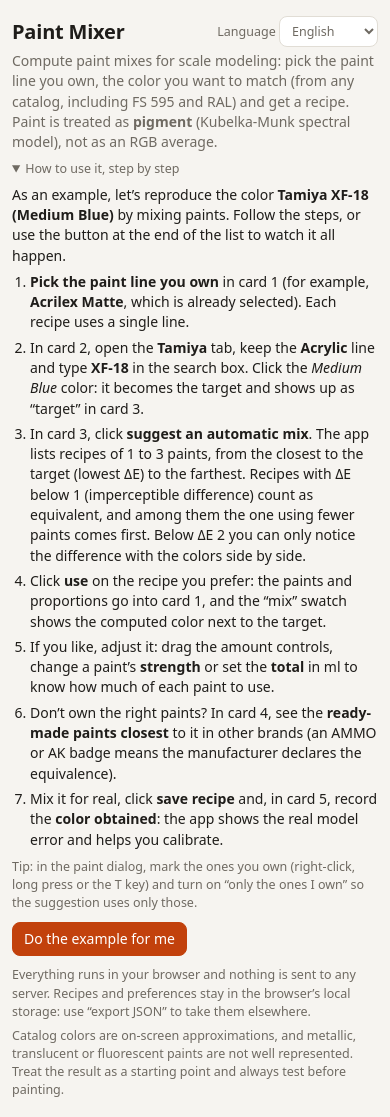
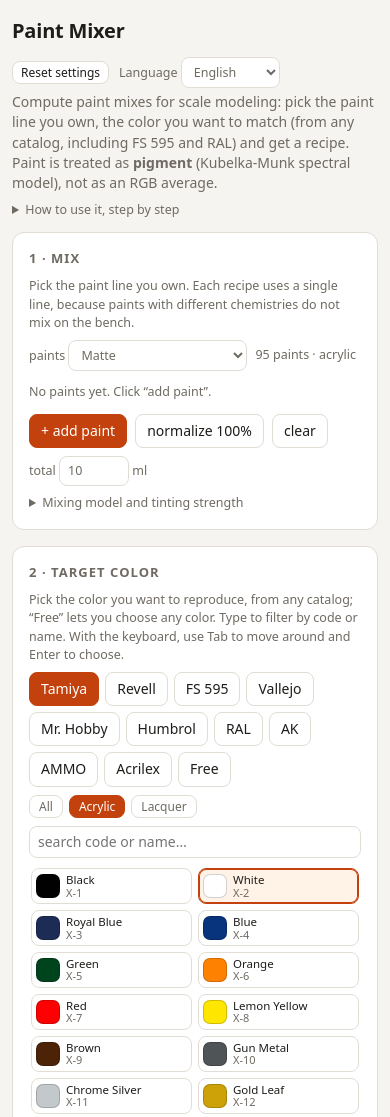
Before and after one commit to davidbuzatto/MisturadorTintas, a website with bundled scripts: page index.html in a window 390 px wide. Shown: the top 1117 px of the page. Built offline with nearby package versions, Linux system fonts and the light colour scheme.

Commit message:
ajustes de qualidade de vida

```diff
--- a/css/styles.css
+++ b/css/styles.css
@@ -77,6 +77,7 @@ details summary{cursor:pointer;color:var(--dim);font-size:12.5px}
 
 /* cabeçalho, "Como funciona", textos de apoio e "Sobre" */
 .hrow{display:flex;justify-content:space-between;align-items:center;gap:12px;flex-wrap:wrap}
+.hctl{display:flex;gap:10px;align-items:center;flex-wrap:wrap}
 .how{margin-top:8px}
 .how ol{margin:6px 0 8px 18px;padding:0}
 .how li{margin:5px 0}
--- a/index.html
+++ b/index.html
@@ -14,7 +14,10 @@
 <header>
   <div class="hrow">
     <h1 data-i18n="app.title">Misturador de Tintas</h1>
-    <label class="muted lang"><span data-i18n="lang.label">Idioma</span> <select id="lang"></select></label>
+    <div class="hctl">
+      <button class="sm" id="btnReset" data-i18n="reset.button" data-i18n-title="reset.title">Restaurar configurações</button>
+      <label class="muted lang"><span data-i18n="lang.label">Idioma</span> <select id="lang"></select></label>
+    </div>
   </div>
   <p class="sub" data-i18n-html="app.subtitle"></p>
   <details class="how" id="how">
--- a/js/data/catalogs.js
+++ b/js/data/catalogs.js
@@ -213,6 +213,20 @@ export function targetOf(tab, paint) {
   return { hex: paint.hex, label: `${origem} ${paint.code} ${displayName(paint)}`, ref: { tab, code: paint.code } };
 }
 
+/** Cor-alvo da primeira execução: Tamiya X-2 White (branco). */
+export const ALVO_PADRAO = { tab: 'tamiya', code: 'X-2' };
+
+/**
+ * Cor-alvo inicial do app (primeira execução ou estado restaurado).
+ * @param {Object<string, CatalogPaint[]>} catalogs catálogos por aba.
+ * @returns {{hex: string, label: string, ref?: {tab: string, code: string}}}
+ */
+export function alvoPadrao(catalogs) {
+  const paint = (catalogs[ALVO_PADRAO.tab] || []).find((p) => p.code === ALVO_PADRAO.code);
+  // se a tinta um dia sair dos dados, cai num branco livre em vez de quebrar a abertura
+  return paint ? targetOf(ALVO_PADRAO.tab, paint) : { hex: '#ffffff', label: t('target.free.label') };
+}
+
 /**
  * Linhas de produtos de um catálogo, na ordem em que aparecem (vazio se o
  * catálogo não se divide em linhas).
--- a/js/i18n/en.js
+++ b/js/i18n/en.js
@@ -13,6 +13,9 @@ export default {
     'The app could not start: {erro}. If you opened the file straight from disk (file://), serve the folder over HTTP (see the README).',
   'a11y.skip': 'Skip to content',
   'lang.label': 'Language',
+  'reset.button': 'Reset settings',
+  'reset.title': 'Deletes the saved recipes, the paints marked as owned and the preferences stored in this browser, and returns to the initial state',
+  'reset.confirm': 'This deletes the saved recipes, the paints marked as owned and the preferences stored in this browser, and the app returns to its initial state. To keep your recipes first, use “export JSON”. Continue?',
   'common.all': 'All',
   'common.noName': 'No name',
   'common.close': 'close',
@@ -33,7 +36,7 @@ export default {
   'help.try.confirm': 'The example replaces the current target color and mix (saved recipes are not affected). Continue?',
   'help.try.done': 'Done: the target color is now Tamiya XF-18. See the suggested recipes in card 3 and click “use” on one of them (step 4).',
   'help.local':
-    'Everything runs in your browser and nothing is sent to any server. Recipes and preferences stay in the browser’s local storage: use “export JSON” to take them elsewhere.',
+    'Everything runs in your browser and nothing is sent to any server. Recipes and preferences stay in the browser’s local storage: use “export JSON” to take them elsewhere or “Reset settings” (at the top of the page) to delete them.',
   'help.limits':
     'Catalog colors are on-screen approximations, and metallic, translucent or fluorescent paints are not well represented. Treat the result as a starting point and always test before painting.',
 
--- a/js/i18n/pt-BR.js
+++ b/js/i18n/pt-BR.js
@@ -14,6 +14,9 @@ export default {
     'Não foi possível iniciar o aplicativo: {erro}. Se você abriu o arquivo direto do disco (file://), sirva a pasta por HTTP (veja o README).',
   'a11y.skip': 'Ir para o conteúdo',
   'lang.label': 'Idioma',
+  'reset.button': 'Restaurar configurações',
+  'reset.title': 'Apaga as receitas salvas, as tintas marcadas como “tenho” e as preferências guardadas neste navegador, e volta ao estado inicial',
+  'reset.confirm': 'Isso apaga as receitas salvas, as tintas marcadas como “tenho” e as preferências guardadas neste navegador, e o app volta ao estado inicial. Para guardar suas receitas antes, use “exportar JSON”. Continuar?',
   'common.all': 'Todas',
   'common.noName': 'Sem nome',
   'common.close': 'fechar',
@@ -34,7 +37,7 @@ export default {
   'help.try.confirm': 'O exemplo substitui a cor-alvo e a mistura atuais (as receitas salvas não são afetadas). Continuar?',
   'help.try.done': 'Pronto: a cor-alvo agora é a Tamiya XF-18. Veja as receitas sugeridas no card 3 e clique em “usar” numa delas (passo 4).',
   'help.local':
-    'Tudo roda no seu navegador e nada é enviado a servidor algum. Receitas e preferências ficam no armazenamento local do navegador: use “exportar JSON” para levá-las para outro lugar.',
+    'Tudo roda no seu navegador e nada é enviado a servidor algum. Receitas e preferências ficam no armazenamento local do navegador: use “exportar JSON” para levá-las para outro lugar ou “Restaurar configurações” (no topo da página) para apagá-las.',
   'help.limits':
     'As cores dos catálogos são aproximações para tela, e tinta metálica, translúcida ou fluorescente não é bem representada. Trate o resultado como ponto de partida e teste sempre antes de pintar.',
 
--- a/js/main.js
+++ b/js/main.js
@@ -7,7 +7,7 @@
  * `ctx.update()` (ou o `render()` do módulo) para redesenhar.
  */
 
-import { loadCatalogs, normalizeTab } from './data/catalogs.js';
+import { alvoPadrao, loadCatalogs, normalizeTab } from './data/catalogs.js';
 import { buildSets } from './data/sets.js';
 import { IDIOMAS, applyStatic, idiomaDoNavegador, setLang, t } from './i18n/index.js';
 import { createStore } from './state/store.js';
@@ -15,6 +15,7 @@ import { createAbout } from './ui/about.js';
 import { $ } from './ui/dom.js';
 import { createEquivalents } from './ui/equivalents.js';
 import { createHelp } from './ui/help.js';
+import { createSettings } from './ui/settings.js';
 import { createIngredients } from './ui/ingredients.js';
 import { createPicker } from './ui/picker.js';
 import { createRecipes } from './ui/recipes.js';
@@ -45,6 +46,8 @@ async function init() {
   applyStatic();
   const catalogs = await loadCatalogs();
   const sets = buildSets(catalogs);
+  // primeira execução (nada salvo): sem mistura e com a Tamiya X-2 White como cor-alvo
+  if (!state.target) state.target = alvoPadrao(catalogs);
   // restaura abas salvas por versões anteriores (inclusive na origem do alvo)
   state.tab = normalizeTab(state.tab);
   if (state.target.ref) state.target.ref.tab = normalizeTab(state.target.ref.tab);
@@ -75,6 +78,7 @@ async function init() {
   ctx.ui.equivalents = createEquivalents(ctx);
   ctx.ui.about = createAbout(ctx);
   ctx.ui.help = createHelp(ctx);
+  ctx.ui.settings = createSettings(ctx);
   ctx.update = () => {
     ctx.ui.ingredients.render();
     ctx.ui.result.render();
--- a/js/state/store.js
+++ b/js/state/store.js
@@ -7,12 +7,6 @@ import { DEFAULT_SET } from '../data/sets.js';
 
 /** Chave do `localStorage` (mantida para preservar receitas já salvas). */
 export const STORAGE_KEY = 'misturador-tintas-v1';
-
-/** Mistura inicial da linha padrão (Acrilex), usada quando não há ingredientes salvos. */
-export const DEFAULT_INGREDIENTS = [
-  { code: '530', v: 80, s: 1 },
-  { code: '559', v: 20, s: 1 },
-];
 
 /**
  * @typedef {Object} Ingredient
@@ -38,7 +32,8 @@ export const DEFAULT_INGREDIENTS = [
  * @typedef {Object} AppState
  * @property {string} ingSet           linha de tintas dos ingredientes (id em `data/sets.js`).
  * @property {Ingredient[]} ing        ingredientes da mistura atual.
- * @property {{hex:string,label:string}} target  cor-alvo atual.
+ * @property {{hex:string,label:string,ref?:{tab:string,code:string}}|null} target  cor-alvo atual (`null` na primeira execução:
+ *                                     o `main.js` define o alvo padrão quando os catálogos estão carregados).
  * @property {string} model            modelo de mistura selecionado.
  * @property {number} total            volume total, em ml.
  * @property {Object<string,Object<string,boolean>>} own  tintas marcadas como "tenho", por linha de ingredientes.
@@ -47,7 +42,6 @@ export const DEFAULT_INGREDIENTS = [
  * @property {'target'|'mix'} eqFrom   cor de partida das equivalências: alvo ou mistura calculada.
  * @property {Object<string,string>} lines  linha escolhida por aba ("*" = todas), nos catálogos com linhas.
  * @property {string} free             última cor livre escolhida.
- * @property {boolean} helpOpen        se o bloco "Como usar" está aberto.
  * @property {string} lang             idioma da interface ("pt-BR" ou "en"; vazio = o do navegador).
  */
 
@@ -56,7 +50,7 @@ function defaultState() {
   return {
     ingSet: DEFAULT_SET,
     ing: [],
-    target: { hex: '#4f5457', label: 'Tamiya Acrylic X-10 Gun Metal', ref: { tab: 'tamiya', code: 'X-10' } },
+    target: null,
     model: 'km',
     total: 10,
     own: {},
@@ -66,8 +60,22 @@ function defaultState() {
     eqFrom: 'target',
     free: '#808080',
     lang: '',
-    helpOpen: true,
   };
+}
+
+/**
+ * Apaga tudo o que o app guardou no navegador (receitas, "tenho", preferências). Na próxima abertura o app volta
+ * ao estado inicial. Falhas de armazenamento (modo privado, bloqueio) são ignoradas.
+ * @param {Pick<Storage, 'removeItem'>} [armazenamento] padrão: `localStorage`.
+ * @returns {boolean} `true` se o item foi removido sem erro.
+ */
+export function resetStorage(armazenamento = globalThis.localStorage) {
+  try {
+    armazenamento.removeItem(STORAGE_KEY);
+    return true;
+  } catch (e) {
+    return false;
+  }
 }
 
 /**
@@ -85,8 +93,6 @@ export function createStore() {
   }
   // "tenho" antes era um mapa código → booleano (só da Acrilex); agora é por linha de ingredientes
   if (Object.values(state.own).some((v) => typeof v === 'boolean')) state.own = { [DEFAULT_SET]: state.own };
-  // a mistura inicial só existe para a linha padrão (os códigos são dela)
-  if (!state.ing.length && state.ingSet === DEFAULT_SET) state.ing = DEFAULT_INGREDIENTS.map((i) => ({ ...i }));
 
   /** Grava o estado atual. */
   function save() {
--- a/js/ui/help.js
+++ b/js/ui/help.js
@@ -1,6 +1,6 @@
 /**
  * @module ui/help
- * Guia "Como usar, passo a passo": bloco recolhível no topo da página (lembra se foi fechado) e o botão
+ * Guia "Como usar, passo a passo": bloco recolhível no topo da página (sempre fechado ao abrir o app) e o botão
  * "Fazer o exemplo para mim", que executa na tela os primeiros passos do exemplo (escolher a cor-alvo
  * Tamiya XF-18 e pedir as receitas sugeridas), para quem prefere ver a ferramenta em ação.
  */
@@ -43,14 +43,9 @@ export function createHelp(ctx) {
     $('exMsg').textContent = t('help.try.done');
   }
 
-  /** Liga o botão e o bloco recolhível. */
+  /** Liga o botão. O guia começa sempre fechado (e nada sobre ele é guardado): quem quiser, abre. */
   function bind() {
-    const bloco = $('how');
-    bloco.open = state.helpOpen !== false;
-    bloco.addEventListener('toggle', () => {
-      state.helpOpen = bloco.open;
-      save();
-    });
+    $('how').open = false;
     // sem a tinta do exemplo nos dados, o botão não faz sentido
     $('btnExample').hidden = !tintaDoExemplo();
     $('btnExample').onclick = runExample;
--- /dev/null
+++ b/js/ui/settings.js
@@ -0,0 +1,29 @@
+/**
+ * @module ui/settings
+ * Botão "Restaurar configurações": apaga o que o app guardou no navegador (receitas salvas, tintas "tenho",
+ * preferências) e recarrega a página, que volta ao estado inicial.
+ */
+
+import { t } from '../i18n/index.js';
+import { resetStorage } from '../state/store.js';
+import { $ } from './dom.js';
+
+/**
+ * @param {import('../main.js').AppContext} ctx contexto da aplicação.
+ */
+export function createSettings(ctx) {
+  /** Pede confirmação, apaga o armazenamento e recarrega. */
+  function restaurar() {
+    if (!confirm(t('reset.confirm'))) return;
+    resetStorage();
+    // recarrega sem passar por `save()`: o estado atual não pode ser gravado de volta
+    location.reload();
+  }
+
+  /** Liga o botão. */
+  function bind() {
+    $('btnReset').onclick = restaurar;
+  }
+
+  return { bind };
+}
```
Also changed, not shown: README.en.md (+1 -1 lines), tests/ui.test.js (+42 -0 lines), README.md.
